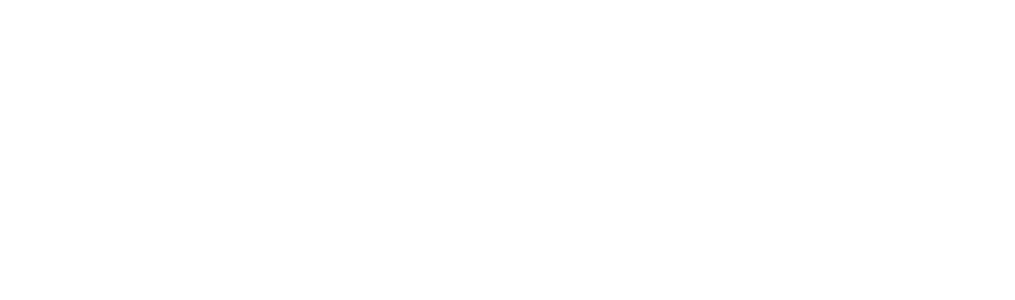
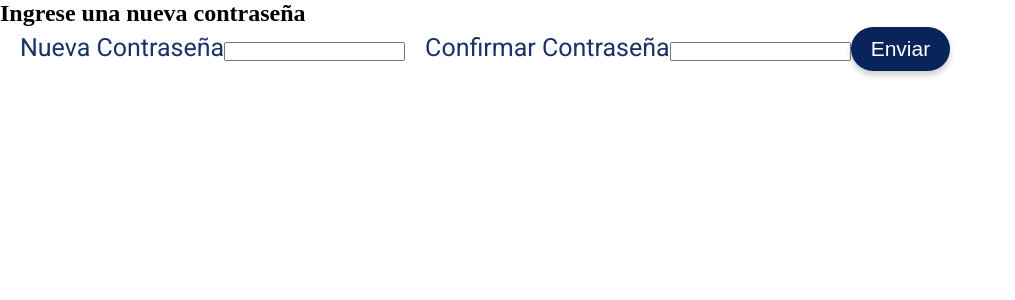
Before and after one commit to NativoWeb/Contaflow-front, a Vue app: page /password in a window 1280 px wide. Before the commit this address had no page. Shown: the top 300 px of the page, without its empty margins (0-1015 px from the left). Built offline with nearby package versions, Linux system fonts and the light colour scheme; a web font is replaced by a local one.

Commit message:
pequeños cambios

```diff
--- a/src/components/NewPassword.vue
+++ b/src/components/NewPassword.vue
@@ -1,10 +1,40 @@
 <template>
+    <h2>Ingrese una nueva contraseña</h2>
     <div>
-        <form action="">
-            <label for=""></label>
-            <input type="text">
-            <label for=""></label>
-            <input type="text">
+        <form @submit.prevent="changePassword">
+            <label for="newPassword">Nueva Contraseña</label>
+            <input v-model="password.password" id="newPassword" type="text">
+
+            <label for="confirmPassword">Confirmar Contraseña</label>
+            <input v-model="password.repeatPassword" id="confirmPassword" type="text">
+
+            <button type="submit">Enviar</button>
         </form>
     </div>
 </template>
+
+<script setup>
+import Cookies from 'js-cookie';
+import { reactive } from 'vue';
+
+const password = reactive({
+    password: "",
+    repeatPassword: ""
+})
+
+function changePassword(){
+    fetch('http://127.0.0.1:8000/api/password/', {
+        method: 'POST',
+        body: JSON.stringify(changePassword),
+        headers: {
+            'Content-Type': 'application/json',
+            'Authorization': `Bearer ${Cookies.get('jwt')}`
+        },
+        credentials: 'include' // Para manejar cookies
+    })
+    .then(res => {
+        res.json()
+    })
+    .then(json => console.log(json))
+}
+</script>
--- a/src/components/RegisterComponent.vue
+++ b/src/components/RegisterComponent.vue
@@ -158,7 +158,6 @@
 
 <script setup>
 import { reactive } from 'vue';
-import Cookies from 'js-cookie';
 import router from '@/router';
 
 const registerCompany = reactive({
@@ -171,8 +170,9 @@
         method: 'POST',
         body: JSON.stringify(registerCompany),
         headers: {
-            'Content-Type': 'application/json',
+            'Content-Type': 'application/json'
         },
+        credentials: 'include'
     })
     .then(res => {
         if (!res.ok) {
@@ -190,9 +190,12 @@
             return null
         }
         else{
-            Cookies.set('jwt', json.jwt)
             router.push('/admin')
+            console.log(json)
         }
+    })
+    .catch(err => {
+        console.error(err)
     })
 }
 </script>
--- a/src/router/index.js
+++ b/src/router/index.js
@@ -5,6 +5,7 @@
 import ManageUsers from "@/components/ManageUsers.vue";
 
 import EditarUsuario from "../components/Admi/EditarUsuario.vue";
+import NewPassword from "@/components/NewPassword.vue";
 
 const router = createRouter({
     history: createWebHistory(),
@@ -36,6 +37,10 @@
             name: "EditarUsuario",
             component: EditarUsuario,
         },
+        {
+            path: "/password",
+            component: NewPassword
+        }
     ],
 });
 
```
